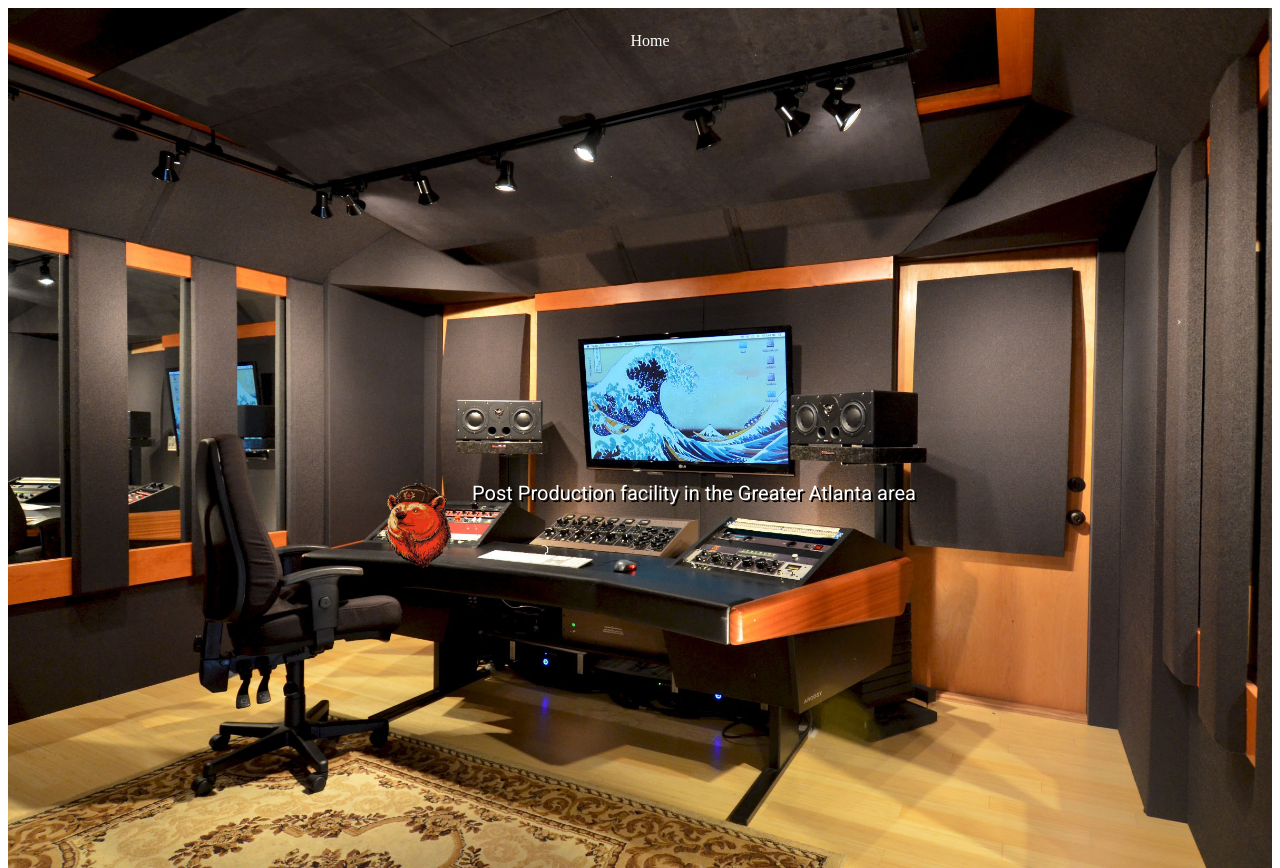
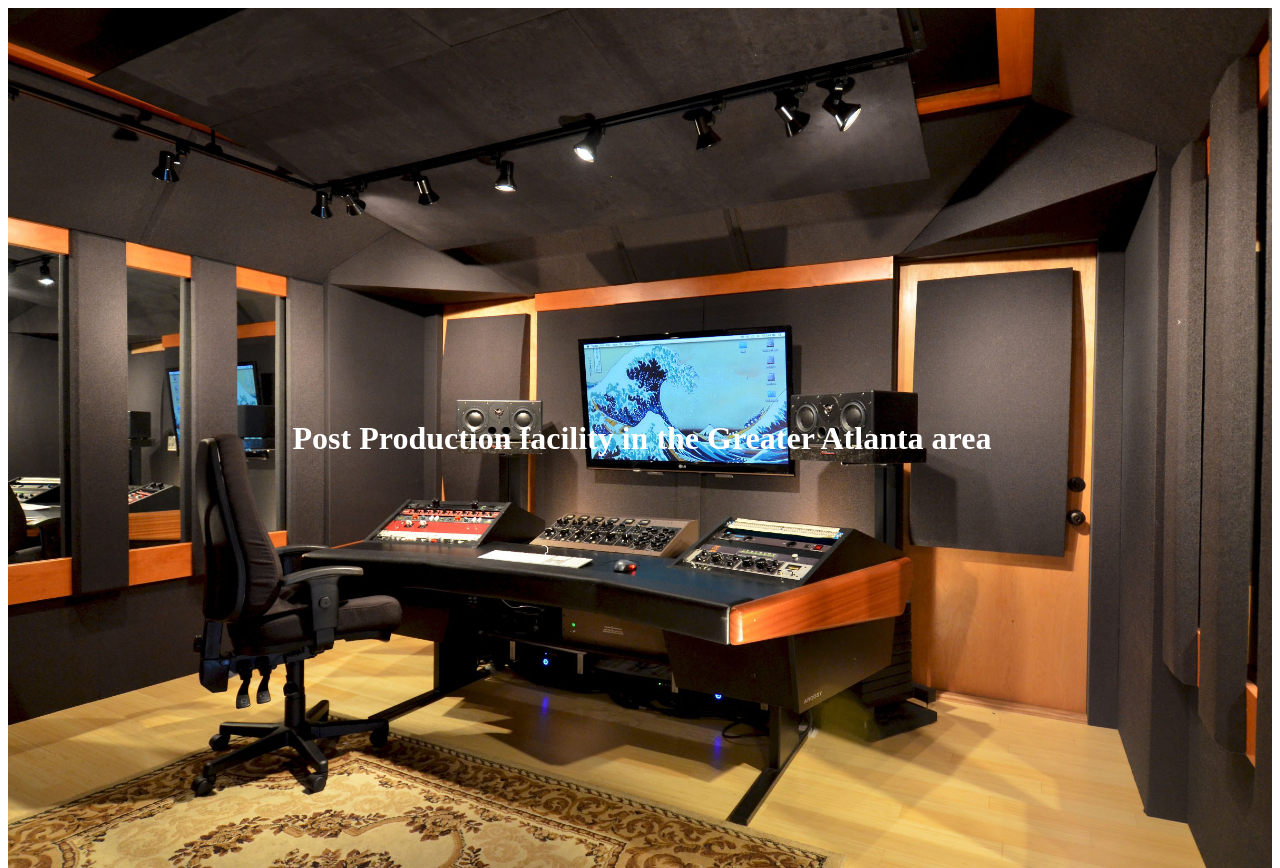
Before and after one commit to Brwnber/Website_Project, a plain HTML site: page index.html in a window 1280 px wide. Shown: the top 868 px of the page. Drawn offline with Linux system fonts and the light colour scheme; a web font is replaced by a local one.

Commit message:
Update index.html

```diff
--- a/index.html
+++ b/index.html
@@ -8,17 +8,15 @@
 </head>
 <body>
 	<div id="header">
+
 		<div class="inner">
-			<img id="logo" src="assets/bear_comrade.png">
-			<header>
-					<p>Post Production facility in the Greater Atlanta area</p>
-			</header>
+
+
+			<h1>
+					Post Production facility in the Greater Atlanta area
+			</h1>
 		</div>
-		<nav id="nav">
-			<ul>
-				<li><a href="index.html">Home</a></li>
-			</ul>
-		</nav>
+
 	</div>
 		<article class="main-article">
 			<h2>Full Post for Studio, Network, Indie or Commercial Projects</h2>
```
